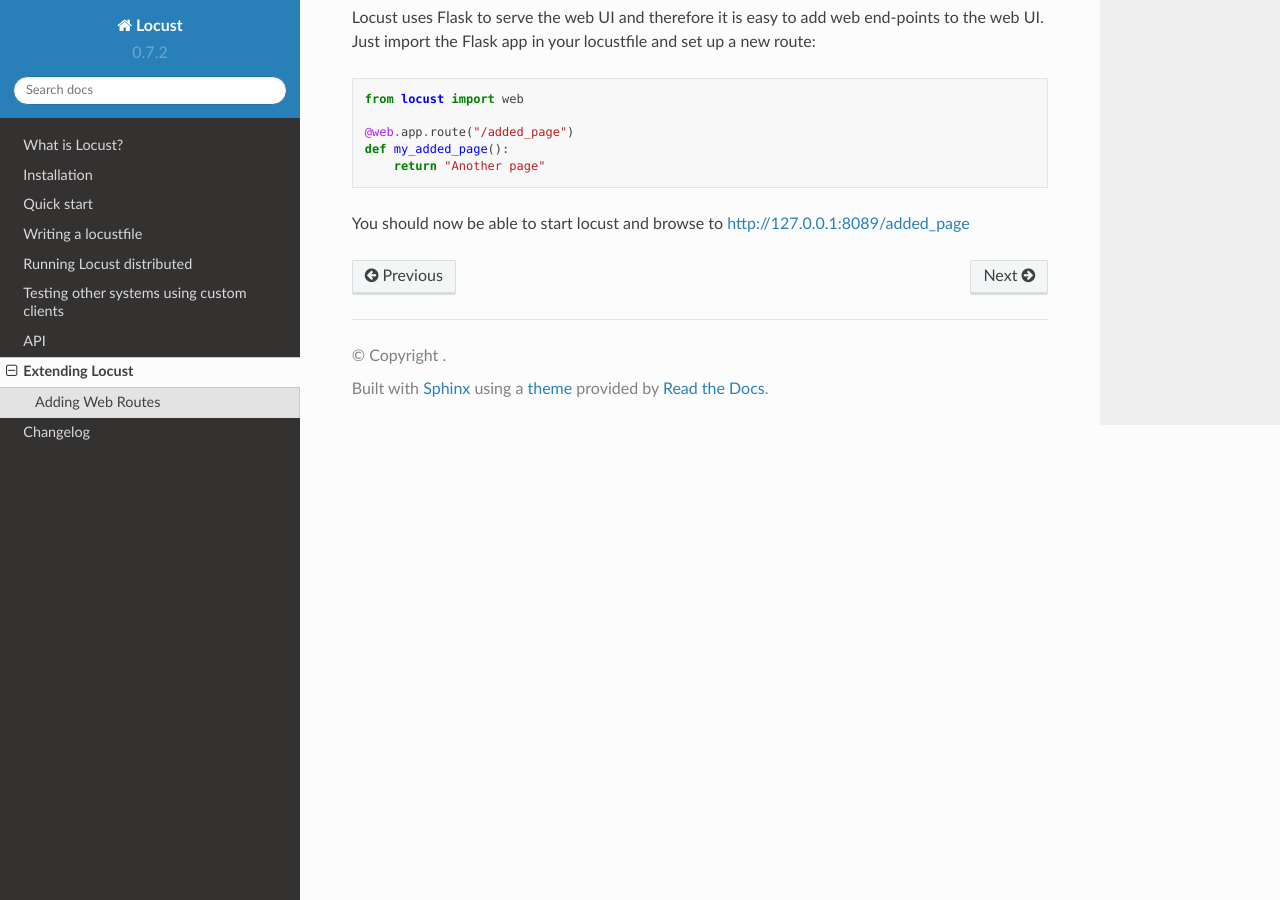
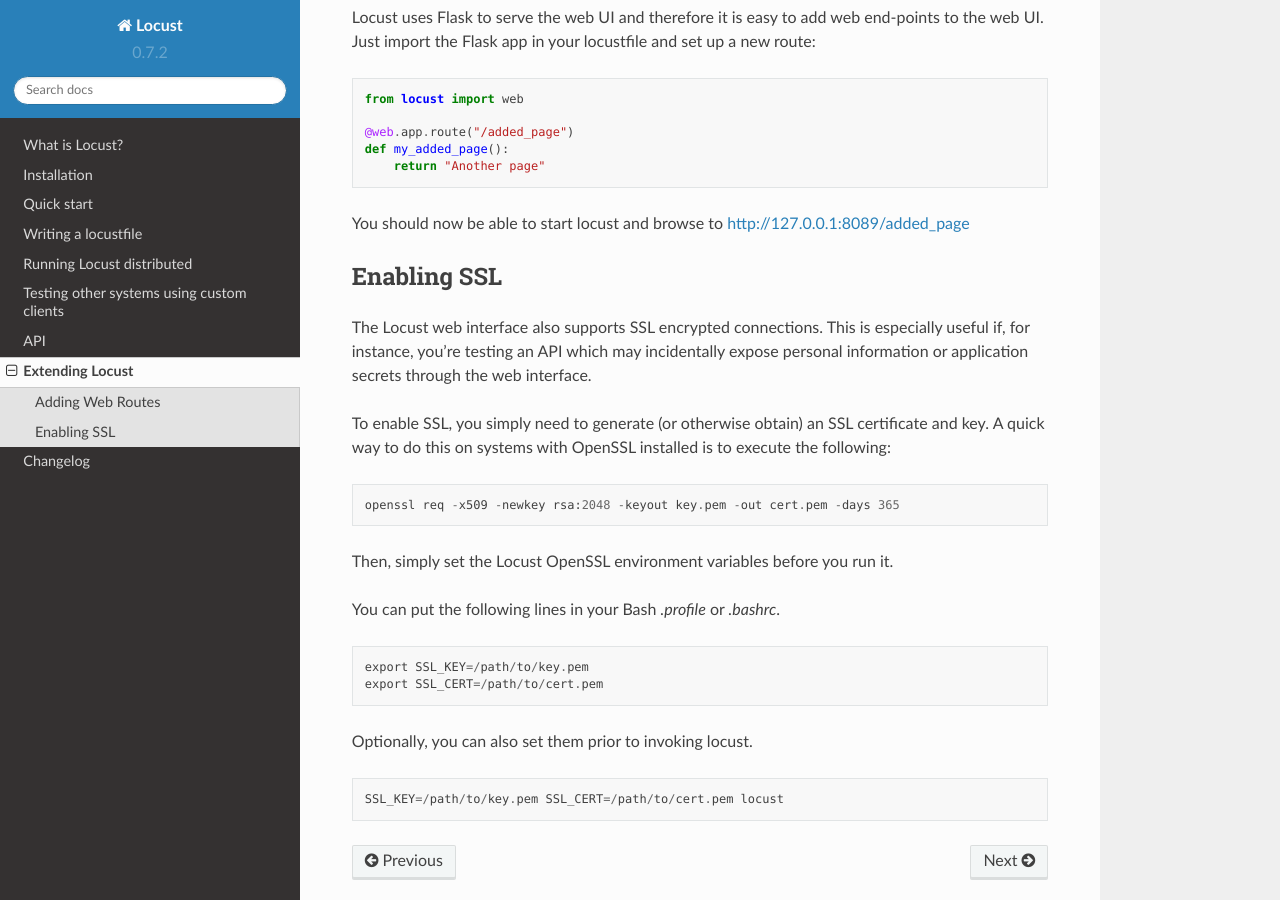
Before and after one commit to locustio/locust, a Sphinx documentation site: the page built from docs/extending-locust.rst, in a window 1280 px wide and 900 px high, scrolled down 707 px. Built offline with Sphinx 7.4.7 and the Read the Docs theme 2.0.0, drawn with Linux system fonts in a browser that asks for light colours.

Commit message:
Added some documentation on enabling SSL web .connections

```diff
--- a/docs/extending-locust.rst
+++ b/docs/extending-locust.rst
@@ -38,3 +38,33 @@
         return "Another page"
 
 You should now be able to start locust and browse to http://127.0.0.1:8089/added_page
+
+
+Enabling SSL
+==================
+
+The Locust web interface also supports SSL encrypted connections. This is especially useful
+if, for instance, you're testing an API which may incidentally expose personal information
+or application secrets through the web interface.
+
+To enable SSL, you simply need to generate (or otherwise obtain) an SSL certificate and key.
+A quick way to do this on systems with OpenSSL installed is to execute the following:
+
+.. code::
+
+    openssl req -x509 -newkey rsa:2048 -keyout key.pem -out cert.pem -days 365
+
+Then, simply set the Locust OpenSSL environment variables before you run it.
+
+You can put the following lines in your Bash `.profile` or `.bashrc`.
+
+.. code::
+
+    export SSL_KEY=/path/to/key.pem
+    export SSL_CERT=/path/to/cert.pem
+
+Optionally, you can also set them prior to invoking locust.
+
+.. code::
+
+    SSL_KEY=/path/to/key.pem SSL_CERT=/path/to/cert.pem locust
```
